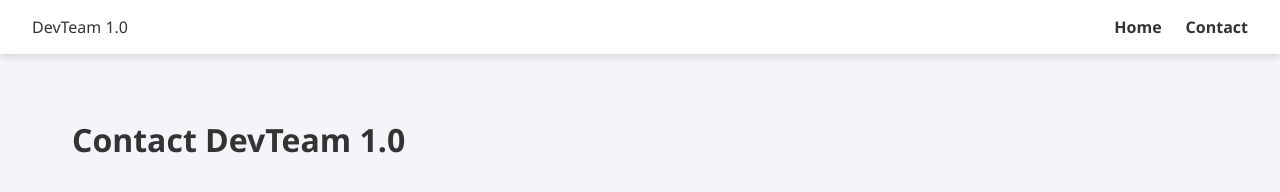
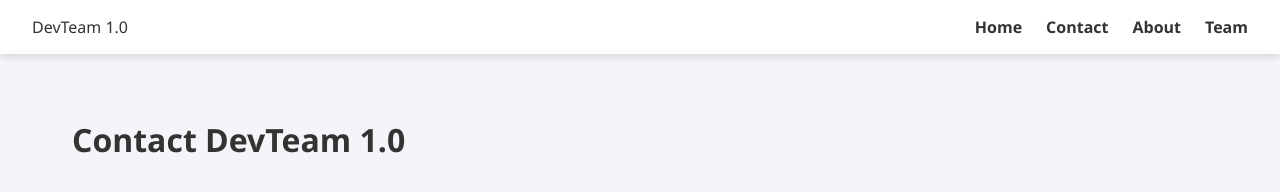
Before and after one commit to abdulrashid232/version-control, a plain HTML site: page contact.html in a window 1280 px wide. Drawn offline with Linux system fonts and the light colour scheme.

Commit message:
fix(nav): reconcile nav links

```diff
--- a/contact.html
+++ b/contact.html
@@ -13,6 +13,8 @@
             <ul>
                 <li><a href="index.html">Home</a></li>
                 <li><a href="contact.html">Contact</a></li>
+                <li><a href="about.html">About</a></li>
+                <li><a href="team.html">Team</a></li>
                 </ul>
         </nav>
     </header>
```
Also changed, not shown: about.html (+1 -0 lines), team.html (+1 -1 lines).
